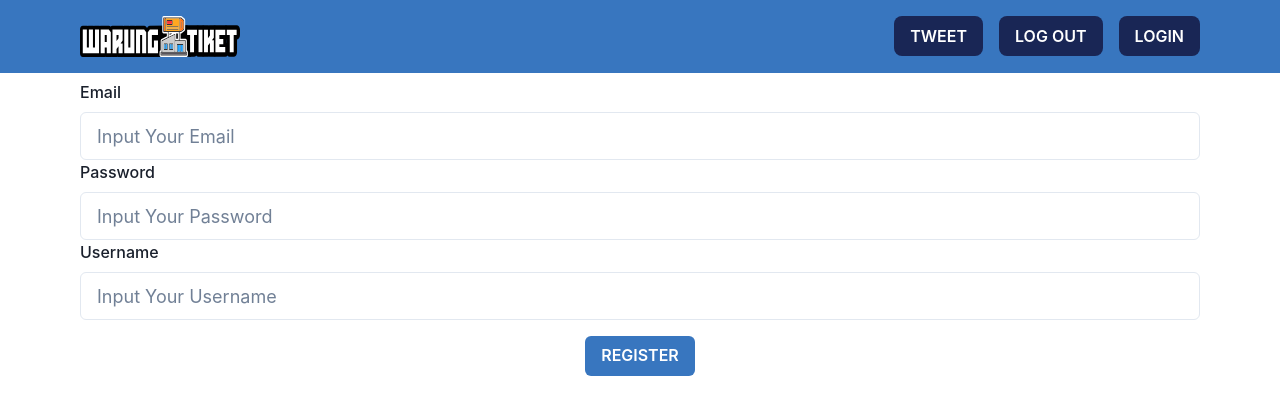
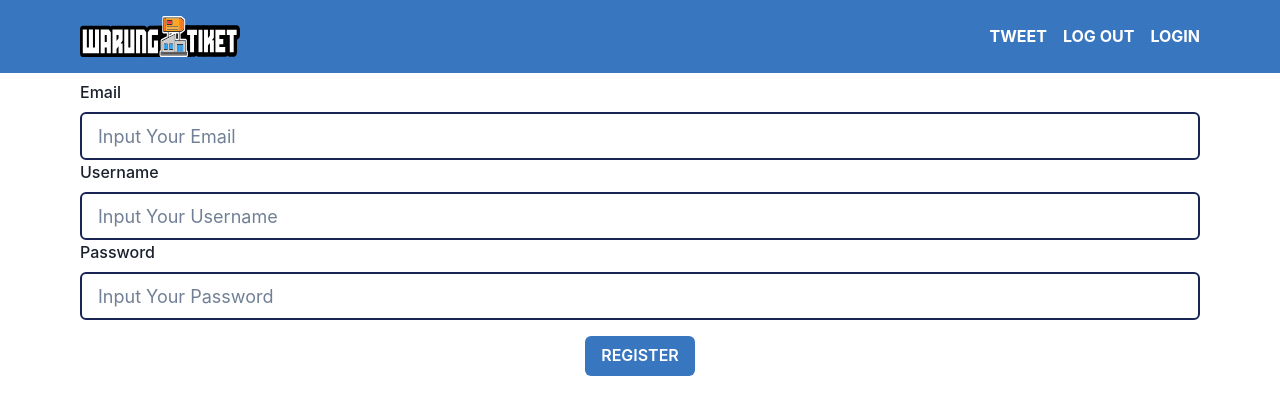
Before and after one commit to Asrar-Abuchaer/saptweet, a React (Create React App) app in the folder client/: page /register in a window 1280 px wide. Shown: the top 414 px of the page. Built offline with nearby package versions, Linux system fonts and the light colour scheme; no server answers.

Commit message:
something

```diff
--- a/client/src/App.js
+++ b/client/src/App.js
@@ -1,17 +1,16 @@
 import { Routes, Route } from "react-router-dom";
 import Home from "./pages/home";
-import Register from "./pages/register";
 import User from "./pages/user";
 import Tweet from "./pages/tweet";
 import Login from "./pages/login";
-import CobaRegister from "./pages/cobaregister";
+import Register from "./pages/register";
 
 function App() {
   return (
     <Routes>
       <Route path="/" element={<Home />} />
       <Route path="/login" element={<Login />} />
-      <Route path="/register" element={<CobaRegister />} />
+      <Route path="/register" element={<Register />} />
       <Route path="/user" element={<User />} />
       <Route path="/saptweet" element={<Tweet />} />
     </Routes>
--- a/client/src/data/tweets.json
+++ b/client/src/data/tweets.json
@@ -47,6 +47,12 @@
       "tweet": "wd menang breakfast connect lagi",
       "time": "10/12/2023",
       "id": 8
+    },
+    {
+      "username": "",
+      "tweet": "qwe",
+      "time": "10/12/2023",
+      "id": 9
     }
   ]
 }
--- a/client/src/pages/cobaregister/index.jsx
+++ /dev/null
@@ -1,141 +0,0 @@
-import { useEffect, useState } from "react";
-import axios from "axios";
-import * as Yup from "yup";
-import {
-  Box,
-  Button,
-  Input,
-  InputGroup,
-  FormControl,
-  FormErrorMessage,
-  FormLabel,
-  Center,
-} from "@chakra-ui/react";
-import { useFormik } from "formik";
-import Navbar from "../navbar";
-
-const LoginSchema = Yup.object().shape({
-  email: Yup.string()
-    .email("Invalid email address format")
-    .required("Email is required"),
-  password: Yup.string()
-    .min(7, "password must be 7 characters minimum")
-    .required("email is required"),
-});
-function CobaRegister() {
-  const [data, setData] = useState();
-  const [dataAxios, setDataAxios] = useState([]);
-
-  const fetchData1 = async () => {
-    try {
-      const response = await axios.get("http://localhost:3000/users");
-      setDataAxios(response.data);
-      console.log(response);
-    } catch (err) {
-      console.log(err);
-    }
-  };
-
-  useEffect(() => {
-    fetchData1();
-  }, [dataAxios]);
-
-  const register = async (email, password, username, isLogin) => {
-    try {
-      await axios.post("http://localhost:3000/users", {
-        email,
-        password,
-        username,
-        isLogin,
-      });
-      alert("Success");
-    } catch (err) {
-      console.log(err);
-    }
-  };
-  const formik = useFormik({
-    initialValues: {
-      email: "",
-      password: "",
-      username: "",
-      isLogin: "",
-    },
-    validationSchema: LoginSchema,
-    onSubmit: (values) => {
-      register(
-        values.email,
-        values.password,
-        values.username,
-        (values.isLogin = "false")
-      );
-    },
-  });
-
-  return (
-    <Box>
-      <Navbar />
-      <Box p={"5em"}>
-        <form onSubmit={formik.handleSubmit}>
-          <FormLabel>Email </FormLabel>
-          <FormControl isInvalid={formik.touched.email && formik.errors.email}>
-            <InputGroup>
-              <Input
-                size="lg"
-                type="text"
-                name="email"
-                placeholder="Input Your Email"
-                value={formik.values.email}
-                onChange={formik.handleChange}
-              />
-            </InputGroup>
-            {formik.touched.password && formik.errors.password && (
-              <FormErrorMessage>{formik.errors.email}</FormErrorMessage>
-            )}
-          </FormControl>
-          <FormLabel>Password</FormLabel>
-          <FormControl
-            isInvalid={formik.touched.email && formik.errors.email}
-            nb={5}
-          >
-            <InputGroup>
-              <Input
-                size="lg"
-                type="password"
-                name="password"
-                placeholder="Input Your Password"
-                value={formik.values.password}
-                onChange={formik.handleChange}
-              />
-            </InputGroup>
-            {formik.touched.password && formik.errors.password && (
-              <FormErrorMessage>{formik.errors.email}</FormErrorMessage>
-            )}
-          </FormControl>
-          <FormLabel>Username </FormLabel>
-          <FormControl
-            isInvalid={formik.touched.email && formik.errors.email}
-            nb={5}
-          >
-            <InputGroup>
-              <Input
-                size="lg"
-                type="text"
-                name="username"
-                placeholder="Input Your Username"
-                value={formik.values.username}
-                onChange={formik.handleChange}
-              />
-            </InputGroup>
-          </FormControl>
-          <Center>
-            <Button textColor={"White"} as={"b"} bgColor={"#3876BF"} type="submit" mt={"1em"}>
-              REGISTER
-            </Button>
-          </Center>
-        </form>
-      </Box>
-    </Box>
-  );
-}
-
-export default CobaRegister;
--- a/client/src/pages/home/index.jsx
+++ b/client/src/pages/home/index.jsx
@@ -4,7 +4,6 @@ import {
   Center,
   Text,
   Image,
-  Link,
   VStack,
   Spacer,
 } from "@chakra-ui/react";
--- a/client/src/pages/login/index.jsx
+++ b/client/src/pages/login/index.jsx
@@ -3,12 +3,9 @@ import {
   Text,
   Input,
   Button,
-  FormControl,
   FormLabel,
   Center,
   VStack,
-  Toast,
-  useToast,
 } from "@chakra-ui/react";
 import axios from "axios";
 import { useEffect, useState } from "react";
@@ -26,18 +23,15 @@ const LoginSchema = Yup.object().shape({
 });
 
 function Login() {
-  const toast = useToast();
   const [accounts, setAccounts] = useState([]);
   const navigate = useNavigate();
-  let indexUser;
   const fetchDataLogin = async () => {
     try {
       const response = await axios.get("http://localhost:3000/users");
       setAccounts(response.data);
-      console.log(response.data);
       console.log(`--Fetch Login Success--`);
     } catch (err) {
-      console.log(err);
+      throw err;
     }
   };
 
@@ -47,35 +41,6 @@ function Login() {
     fetchDataLogin();
   }, []);
 
-  const check = (email, password) => {
-    if (allEmail.includes(email)) {
-      const newEmail = accounts[allEmail.indexOf(email)];
-      if (newEmail.password.includes(password)) {
-        indexUser = allEmail.indexOf(email);
-        console.log(indexUser[indexUser]);
-        localStorage.setItem("akun", allEmail[indexUser]);
-      }
-      console.log(localStorage);
-      if (newEmail.password.includes(password)) {
-        navigate("/saptweet");
-      } else {
-        toast({
-          title: "Password Salah",
-          status: "error",
-          position: "top",
-          isClosable: "true",
-        });
-      }
-    } else {
-      toast({
-        title: "Email Belum Terdaftar",
-        status: "error",
-        position: "top",
-        isClosable: "true",
-      });
-    }
-  };
-
   const formik = useFormik({
     initialValues: {
       email: "",
@@ -83,9 +48,20 @@ function Login() {
     },
     validationSchema: LoginSchema,
     onSubmit: (values) => {
+      alert(values);
       check(values.email, values.password);
     },
   });
+
+  const check = (email, password) => {
+    if (allEmail.includes(email)) {
+      const inputtedEmail = accounts[allEmail.indexOf(email)];
+      if (accounts[allEmail.indexOf(test)]["password"] === password) {
+        localStorage.setItem("akun", inputtedEmail["email"]);
+        navigate("/saptweet");
+      }
+    }
+  };
 
   return (
     <Box>
@@ -99,48 +75,49 @@ function Login() {
                   LOGIN
                 </Center>
               </Box>
-              <FormControl>
               <FormLabel>Email</FormLabel>
               <Input
                 type="text"
+                id="email"
                 name="email"
                 size={"lg"}
+                onChange={formik.handleChange}
                 value={formik.values.email}
-                  onChange={formik.handleChange}
                 bgColor="transparent"
-                  border="2px solid gray"
+                border="2px solid #192655"
                 color="black"
+                _hover={"none"}
+                variant={"ghost"}
+                _focus={{ border: "3px solid #192655" }}
               />
-              </FormControl>
-              <FormControl
-                display="flex"
-                flexDirection="column"
-                justifyContent="center"
-              >
+
               <FormLabel>Password</FormLabel>
               <Input
                 type="password"
+                id="password"
                 name="password"
                 size={"lg"}
                 value={formik.values.password}
                 onChange={formik.handleChange}
                 bgColor="transparent"
-                  border="2px solid gray"
+                border="2px solid #192655"
                 color="black"
+                _hover={"none"}
+                variant={"ghost"}
+                _focus={{ border: "3px solid #192655" }}
               />
-              </FormControl>
-              <Box display={"flex"} justifyContent={"center"}>
               <Button
+                type={"submit"}
                 as={"b"}
                 bgColor={"#3876BF"}
                 textColor={"white"}
                 mt={".5em"}
-                  type={"submit"}
                 p=".5em 1em"
+                _hover={"none"}
+                cursor={"pointer"}
               >
                 Login
               </Button>
-              </Box>
             </Box>
           </form>
           <Box>
@@ -151,16 +128,6 @@ function Login() {
                   <Link to="/register">Register</Link>
                 </Text>
               </Text>
-              <Button
-                w={"15%"}
-                bgColor={"lightgray"}
-                onClick={async () => {
-                  await localStorage.removeItem("akun");
-                  console.log(localStorage);
-                }}
-              >
-                Log Out
-              </Button>
             </VStack>
           </Box>
         </Box>
--- a/client/src/pages/navbar/index.jsx
+++ b/client/src/pages/navbar/index.jsx
@@ -1,16 +1,6 @@
-import {
-  Box,
-  Flex,
-  HStack,
-  Spacer,
-  IconButton,
-  Text,
-  Button,
-  Image,
-} from "@chakra-ui/react";
+import { Box, Flex, HStack, Spacer, Text, Image } from "@chakra-ui/react";
 import React from "react";
 import { Link } from "react-router-dom";
-import { AiTwotoneHome } from "react-icons/ai";
 import logo from "../../img/logo.svg";
 
 function Navbar() {
@@ -35,44 +25,23 @@ function Navbar() {
         <Spacer />
         <Box>
           <HStack>
-            <Button
-              backgroundColor={"#192655"}
-              _hover={{ bgColor: "none" }}
-              p={".3em 1em"}
-              borderRadius={".5em"}
-              _active={"none"}
-              // border={"2px solid grey"}
-            >
-              <Link to={"/saptweet"}>
-                <Text textColor={"white"}>TWEET</Text>
-              </Link>
-            </Button>
+            <Link to={"/saptweet"}>
+              <Text as={"b"} textColor={"white"}>
+                TWEET
+              </Text>
+            </Link>
             <Spacer />
-            <Button
-              backgroundColor={"#192655"}
-              _hover={{ bgColor: "none" }}
-              p={".3em 1em"}
-              borderRadius={".5em"}
-              _active={"none"}
-              // border={"2px solid grey"}
-            >
-              <Link as={"b"} to={"/"}>
-                <Text textColor={"white"}>LOG OUT</Text>
-              </Link>
-            </Button>
+            <Link to={"/"}>
+              <Text as={"b"} textColor={"white"}>
+                LOG OUT
+              </Text>
+            </Link>
             <Spacer />
-            <Button
-              backgroundColor={"#192655"}
-              _hover={{ bgColor: "none" }}
-              p={".3em 1em"}
-              borderRadius={".5em"}
-              _active={"none"}
-              // border={"2px solid grey"}
-            >
-              <Link to={"/login"}>
-                <Text textColor={"white"}>LOGIN</Text>
-              </Link>
-            </Button>
+            <Link to={"/login"}>
+              <Text as={"b"} textColor={"white"}>
+                LOGIN
+              </Text>
+            </Link>
           </HStack>
         </Box>
       </Flex>
--- a/client/src/pages/register/index.jsx
+++ b/client/src/pages/register/index.jsx
@@ -1,105 +1,136 @@
-import { Box, Text, Input, Button, VStack } from "@chakra-ui/react";
+import { useEffect, useState } from "react";
+import axios from "axios";
+import * as Yup from "yup";
+import {
+  Box,
+  Button,
+  Input,
+  InputGroup,
+  FormControl,
+  FormErrorMessage,
+  FormLabel,
+  Center,
+} from "@chakra-ui/react";
+import { useFormik } from "formik";
 import Navbar from "../navbar";
-import React, { useState } from "react";
 
+const LoginSchema = Yup.object().shape({
+  email: Yup.string()
+    .email("Invalid email address format")
+    .required("Email is required"),
+  password: Yup.string()
+    .min(7, "password must be 7 characters minimum")
+    .required("email is required"),
+});
 function Register() {
-  const [name, setName] = useState("");
-  const [email, setEmail] = useState("");
-  const [password, setPassword] = useState("");
-
-  // States for checking the errors
-  const [submitted, setSubmitted] = useState(false);
-  const [error, setError] = useState(false);
-
-  // Handling the name change
-  const handleName = (e) => {
-    setName(e.target.value);
-    setSubmitted(false);
-  };
-
-  // Handling the email change
-  const handleEmail = (e) => {
-    setEmail(e.target.value);
-    setSubmitted(false);
-  };
-
-  // Handling the password change
-  const handlePassword = (e) => {
-    setPassword(e.target.value);
-    setSubmitted(false);
-  };
-
-  const handleSubmit = (e) => {
-    e.preventDefault();
-    if (name === "" || email === "" || password === "") {
-      setError(true);
-    } else {
-      setSubmitted(true);
-      setError(false);
+  const register = async (email, password, username, isLogin) => {
+    try {
+      await axios.post("http://localhost:3000/users", {
+        email,
+        password,
+        username,
+      });
+      alert("Success");
+    } catch (err) {
+      throw err;
     }
   };
+  const formik = useFormik({
+    initialValues: {
+      email: "",
+      password: "",
+      username: "",
+    },
+    // validationSchema: LoginSchema,
+    onSubmit: (values) => {
+      register(values.email, values.password, values.username);
+    },
+  });
 
-  const successMessage = () => {
-    return (
-      <Box
-        bgColor={"green"}
-        style={{
-          display: submitted ? "" : "none",
-        }}
-      >
-        <Text>User {name} successfully registered!!</Text>
-      </Box>
-    );
-  };
-
-  const errorMessage = () => {
-    return (
-      <Box
-        bgColor={"red"}
-        style={{
-          display: error ? "" : "none",
-        }}
-      >
-        <Text>Please enter all the fields</Text>
-      </Box>
-    );
-  };
   return (
     <Box>
       <Navbar />
-      <Box p={"0 10em"} paddingTop={"5em"}>
-        <VStack align={"stretch"}>
-          <Box>
-            <Text as={"b"}>User Registration</Text>
-          </Box>
-          <Box>
-            {errorMessage()}
-            {successMessage()}
-          </Box>
-          <Box>
-            <VStack align={"stretch"}>
-              <Text>Name</Text>
+      <Box p={"5em"}>
+        <form onSubmit={formik.handleSubmit}>
+          <FormLabel>Email </FormLabel>
+          <FormControl isInvalid={formik.touched.email && formik.errors.email}>
+            <InputGroup>
               <Input
-                size={"lg"}
-                onChange={handleName}
-                value={name}
+                size="lg"
                 type="text"
+                name="email"
+                placeholder="Input Your Email"
+                value={formik.values.email}
+                onChange={formik.handleChange}
+                border="2px solid #192655"
+                color="black"
+                _hover={"none"}
+                variant={"ghost"}
+                _focus={{ border: "3px solid #192655" }}
               />
-              <Text>Email</Text>
-              <Input onChange={handleEmail} value={email} type="email" />
-              <Text>Password</Text>
+            </InputGroup>
+            {formik.touched.password && formik.errors.password && (
+              <FormErrorMessage>{formik.errors.email}</FormErrorMessage>
+            )}
+          </FormControl>
+          <FormLabel>Username </FormLabel>
+          <FormControl
+            isInvalid={formik.touched.email && formik.errors.email}
+            nb={5}
+          >
+            <InputGroup>
               <Input
-                onChange={handlePassword}
-                value={password}
+                size="lg"
+                type="text"
+                name="username"
+                placeholder="Input Your Username"
+                value={formik.values.username}
+                onChange={formik.handleChange}
+                border="2px solid #192655"
+                color="black"
+                _hover={"none"}
+                variant={"ghost"}
+                _focus={{ border: "3px solid #192655" }}
+              />
+            </InputGroup>
+          </FormControl>
+          <FormLabel>Password</FormLabel>
+          <FormControl
+            isInvalid={formik.touched.email && formik.errors.email}
+            nb={5}
+          >
+            <InputGroup>
+              <Input
+                size="lg"
                 type="password"
+                name="password"
+                placeholder="Input Your Password"
+                value={formik.values.password}
+                onChange={formik.handleChange}
+                border="2px solid #192655"
+                color="black"
+                _hover={"none"}
+                variant={"ghost"}
+                _focus={{ border: "3px solid #192655" }}
               />
+            </InputGroup>
+            {formik.touched.password && formik.errors.password && (
+              <FormErrorMessage>{formik.errors.email}</FormErrorMessage>
+            )}
+          </FormControl>
 
-              <Button onClick={handleSubmit} type="submit" w={"15%"}>
-                Submit
-              </Button>
-            </VStack>
-          </Box>
-        </VStack>
+          <Center>
+            <Button
+              textColor={"White"}
+              as={"b"}
+              bgColor={"#3876BF"}
+              type={"submit"}
+              mt={"1em"}
+            >
+              REGISTER
+            </Button>
+          </Center>
+        </form>
       </Box>
     </Box>
   );
```
Also changed, not shown: client/src/data/index.js (deleted, +0 -9 lines), client/src/data/users.json (renamed from client/src/data/db.json, +8 -6 lines), client/src/pages/sidebar/index.jsx (+4 -6 lines), client/src/pages/tweet/index.jsx (+1 -9 lines), client/src/pages/user/index.jsx (+4 -5 lines). Lines whose indentation alone changed are shown as unchanged.
